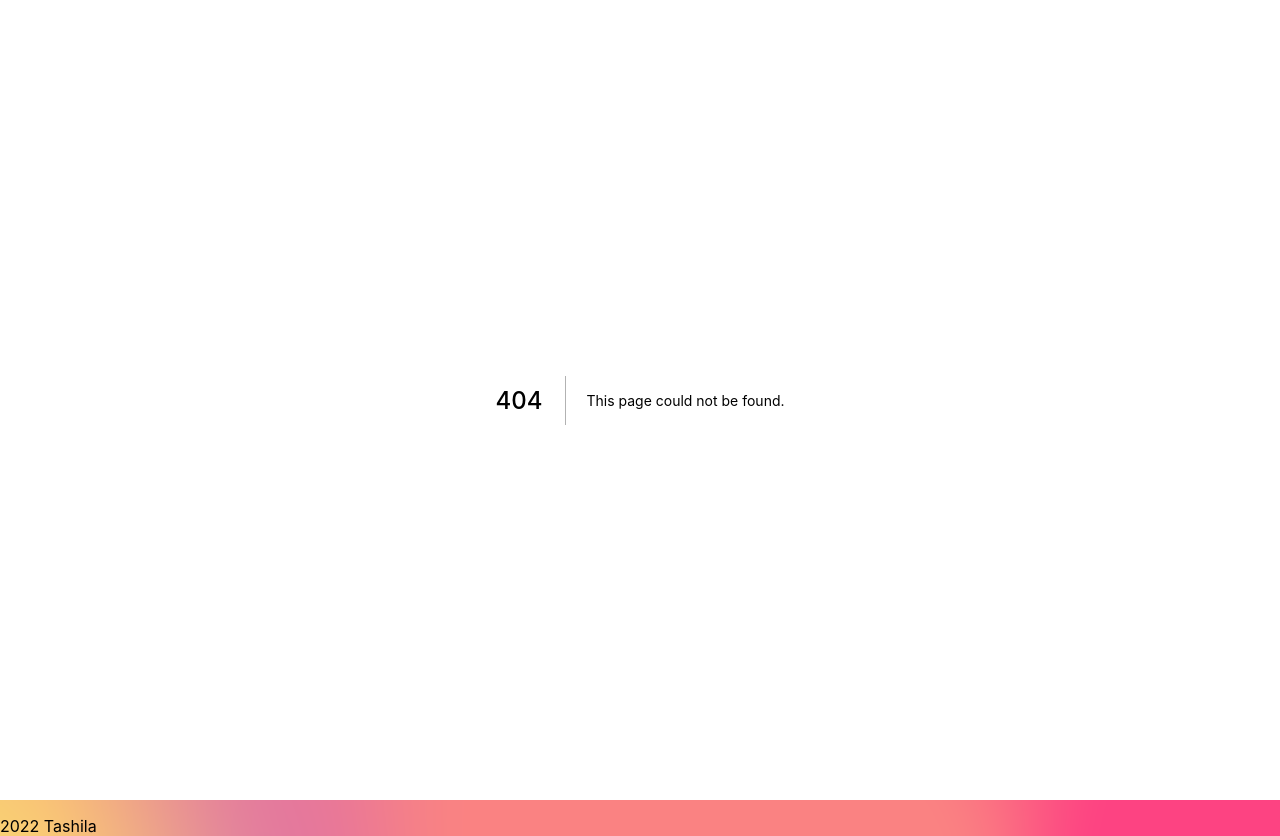
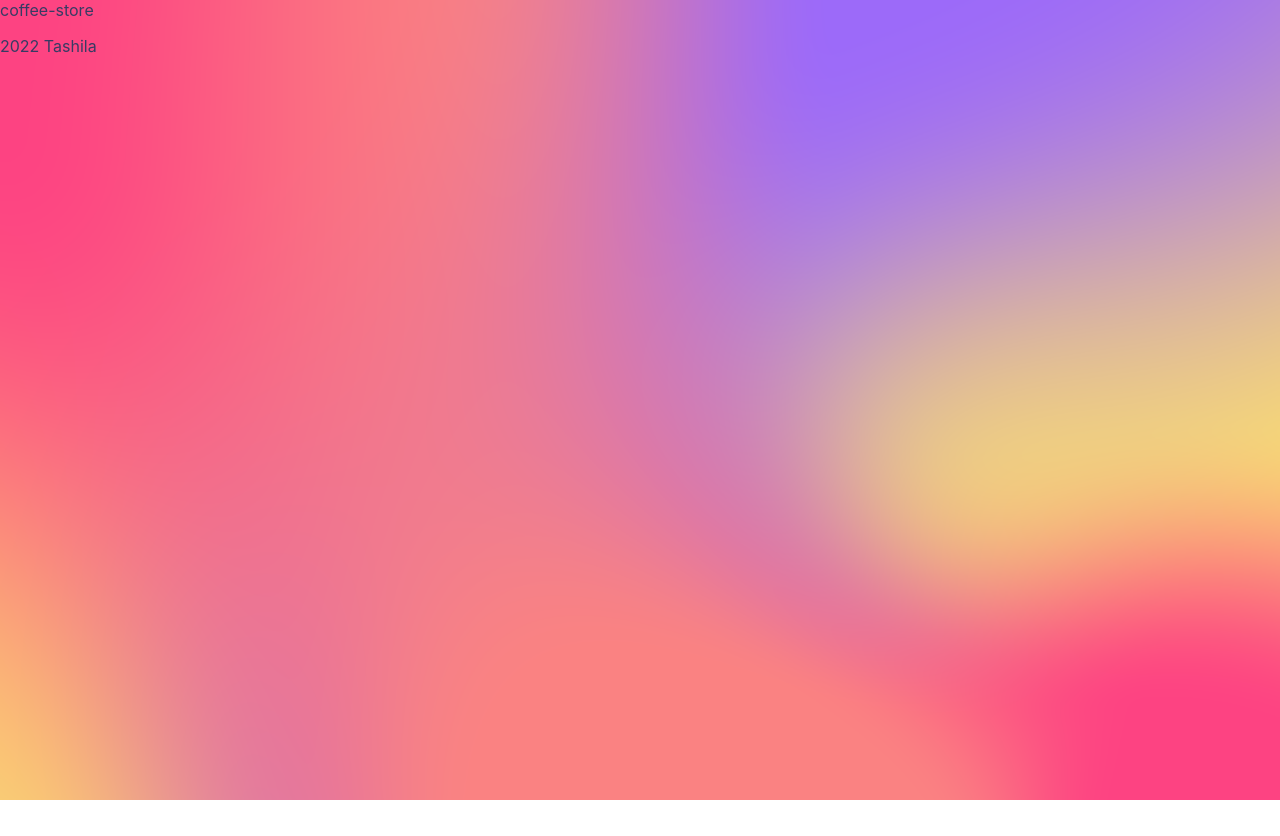
Before and after one commit to Tashila-109/coffee-discover-app-nextjs, a Next.js app: page /coffee-store/0 in a window 1280 px wide. Before the commit this address had no page. After the commit the page ends 800 px from the top, so only its background shows below. Built offline with nearby package versions, Linux system fonts and the light colour scheme.

Commit message:
Added in dynamic routing

```diff
--- /dev/null
+++ b/pages/coffee-store/[id].js
@@ -0,0 +1,8 @@
+import { useRouter } from "next/router";
+
+const CoffeeStore = () => {
+  const router = useRouter();
+  return <div>coffee-store</div>;
+};
+
+export default CoffeeStore;
--- a/styles/globals.css
+++ b/styles/globals.css
@@ -2,10 +2,10 @@ html,
 body {
   padding: 0;
   margin: 0;
-  font-family: -apple-system, BlinkMacSystemFont, Segoe UI, Roboto, Oxygen,
-    Ubuntu, Cantarell, Fira Sans, Droid Sans, Helvetica Neue, sans-serif;
+  font-family: -apple-system, BlinkMacSystemFont, Segoe UI, Roboto, Oxygen, Ubuntu, Cantarell, Fira Sans, Droid Sans, Helvetica Neue,
+    sans-serif;
 
-  background: url("/static/background.png");
+  background: url('/static/background.png');
   background-position: 50%;
   background-repeat: no-repeat;
   background-size: cover;
@@ -21,3 +21,10 @@ a {
 * {
   box-sizing: border-box;
 }
+
+:root {
+  --text-purple: rgba(67, 56, 202, 1);
+  --text-purple-dark: rgba(79, 70, 229, 1);
+  --text-black: rgba(17, 24, 39, 1);
+  --text-white-100: rgba(229, 231, 235, 1);
+}
```
